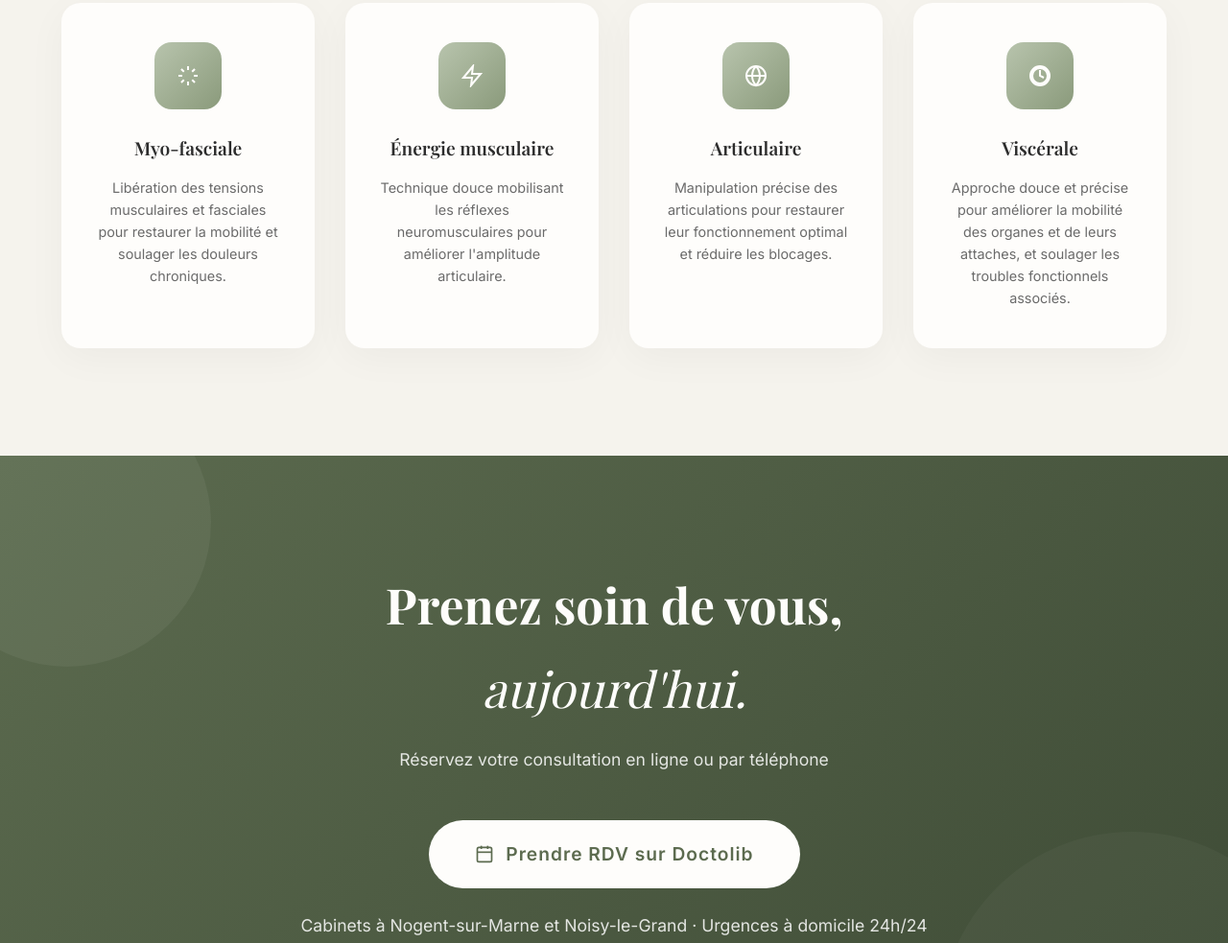
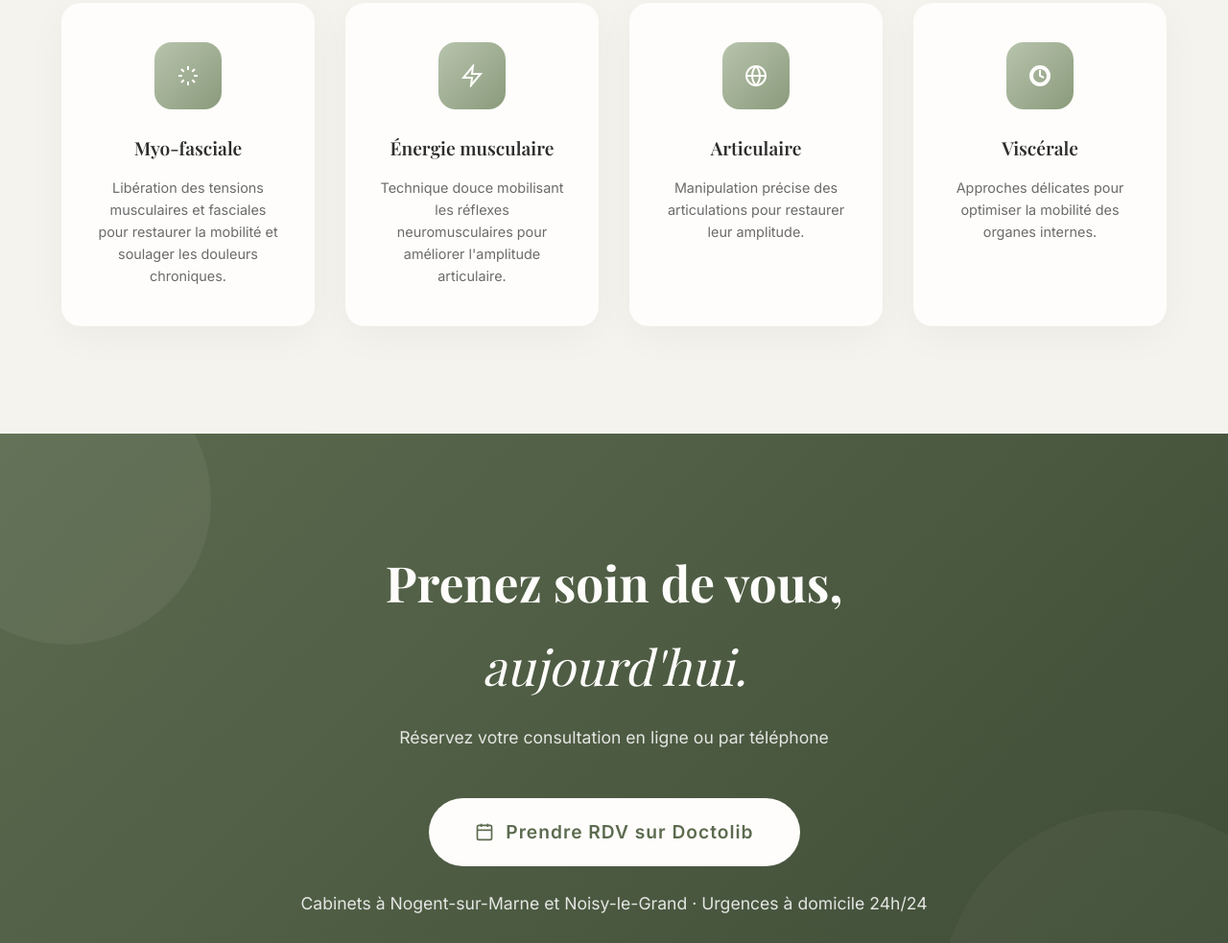
Before and after one commit to hugohypnosteo/Hugo-Delaissse-Osteopathe, a website: page index.html in a window 1280 px wide. Shown: the part 6575-7558 px from the top of the page at 96% size. Drawn offline with nearby package versions, Linux system fonts and the light colour scheme; a web font is replaced by a local one.

Commit message:
Mettre à jour les textes Articulaire et Viscérale

```diff
--- a/index.html
+++ b/index.html
@@ -2260,14 +2260,14 @@
                     <svg width="24" height="24" viewBox="0 0 24 24" fill="none" stroke="currentColor" stroke-width="2"><circle cx="12" cy="12" r="10"/><path d="M12 2a14.5 14.5 0 0 0 0 20 14.5 14.5 0 0 0 0-20"/><path d="M2 12h20"/></svg>
                 </div>
                 <h4>Articulaire</h4>
-                <p>Manipulation précise des articulations pour restaurer leur fonctionnement optimal et réduire les blocages.</p>
+                <p>Manipulation précise des articulations pour restaurer leur amplitude.</p>
             </div>
             <div class="practice-card">
                 <div class="practice-icon">
                     <svg width="24" height="24" viewBox="0 0 24 24" fill="none" stroke="currentColor" stroke-width="2"><path d="M12 2a10 10 0 1 0 10 10A10 10 0 0 0 12 2zm0 18a8 8 0 1 1 8-8 8 8 0 0 1-8 8z"/><path d="M12 6v6l4 2"/></svg>
                 </div>
                 <h4>Viscérale</h4>
-                <p>Approche douce et précise pour améliorer la mobilité des organes et de leurs attaches, et soulager les troubles fonctionnels associés.</p>
+                <p>Approches délicates pour optimiser la mobilité des organes internes.</p>
             </div>
         </div>
     </section>
```
